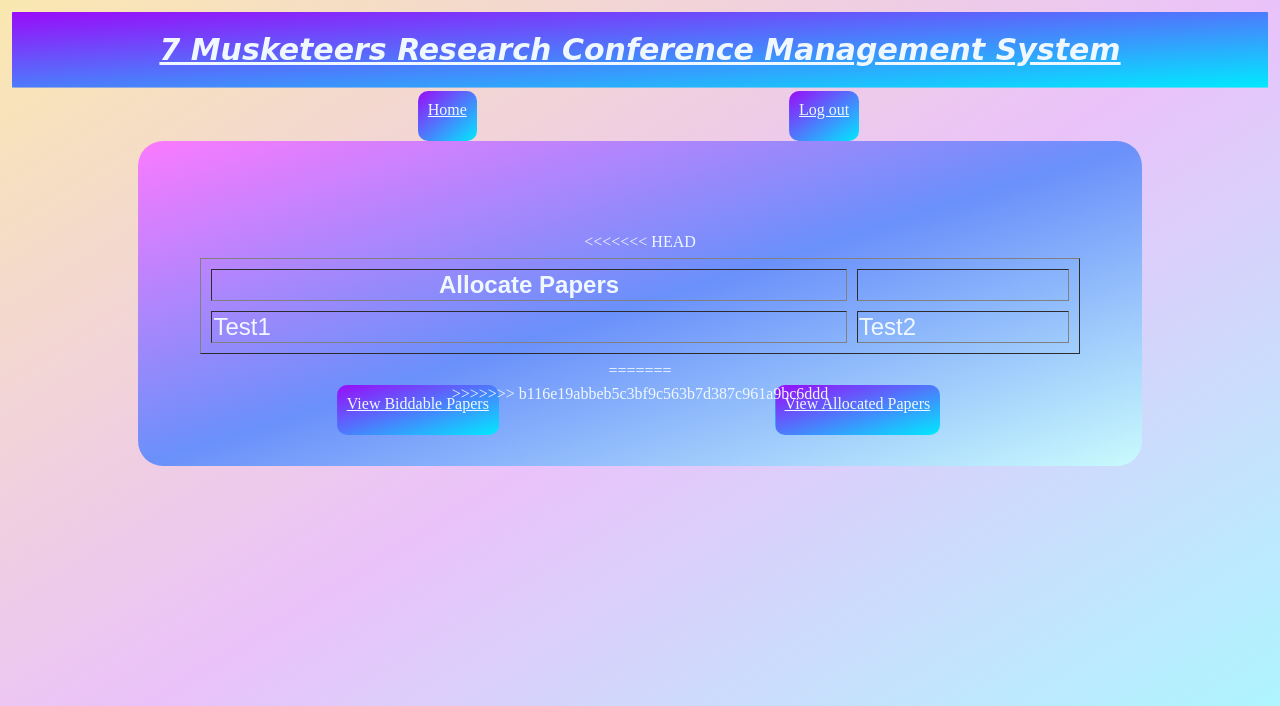
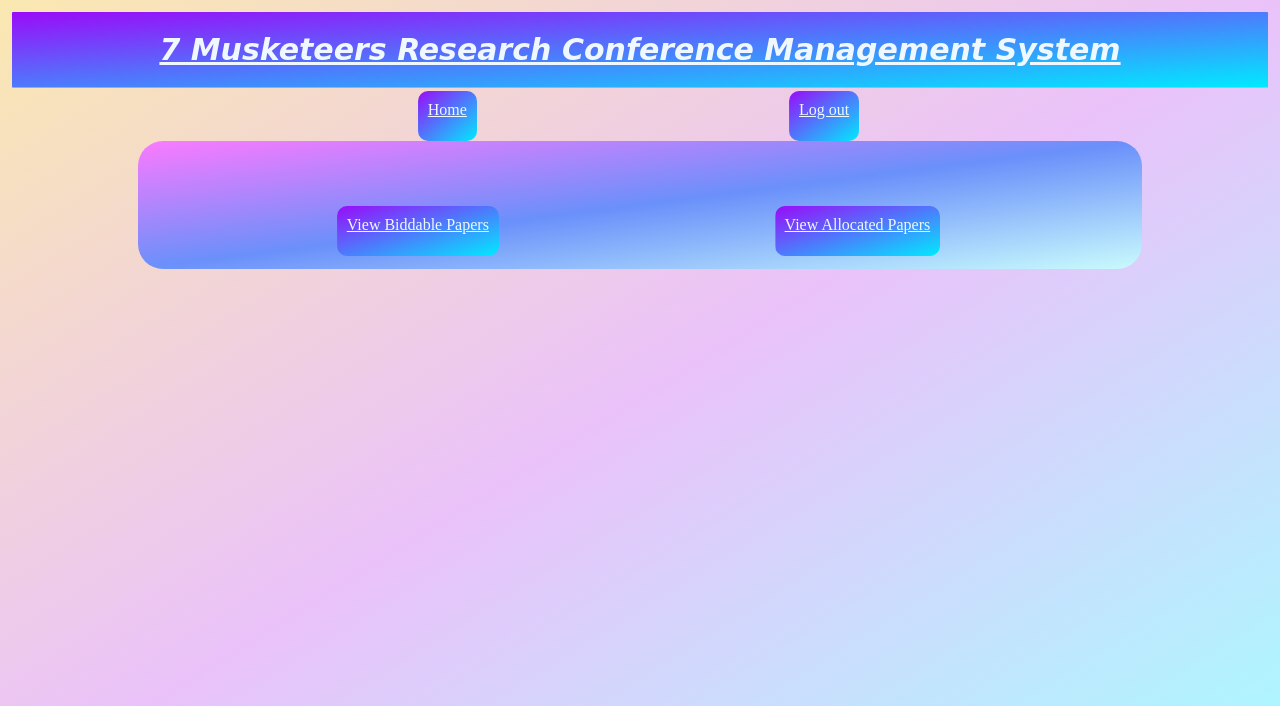
Before and after one commit to hariniprakash296/314Website-for-Research-paper-submissions, a Django app: template Conference_Management_System_Django/main/templates/reviewer_homepage.html in a window 1280 px wide. Shown: the top 706 px of the page. Run offline with Django 3.2, Linux system fonts and the light colour scheme; the template is opened without the code that fills it, so the values that code supplies are empty.

Commit message:
fixed merge conflict

```diff
--- a/Conference_Management_System_Django/main/templates/reviewer_homepage.html
+++ b/Conference_Management_System_Django/main/templates/reviewer_homepage.html
@@ -4,23 +4,8 @@
 <link rel="stylesheet" href="{% static '/css/style_common.css' %}">
 
 {% block content %}
-<<<<<<< HEAD
-<span style="font-size: 1.5rem; font-family: sans-serif;">
-<table cellspacing="10" width="100%" border="1px solid"; border-color: "white">
-    <tr>
-        <th>Allocate Papers</th>
-        <th></th>
-    </tr>
-    <tr>
-        <td>Test1</td>
-        <td>Test2</td>
-    </tr>
-</table>
-</span>
-=======
 <div class="user_button_group">
     <div id="user_buttons"> <a href="reviewer_list_biddable_papers" style="color: aliceblue;">View Biddable Papers</a> </div>
     <div id="user_buttons" > <a href="reviewer_list_reviewed_papers" style="color: aliceblue;">View Allocated Papers</a> </div>
 </div>
->>>>>>> b116e19abbeb5c3bf9c563b7d387c961a9bc6ddd
 {% endblock content %}
```
